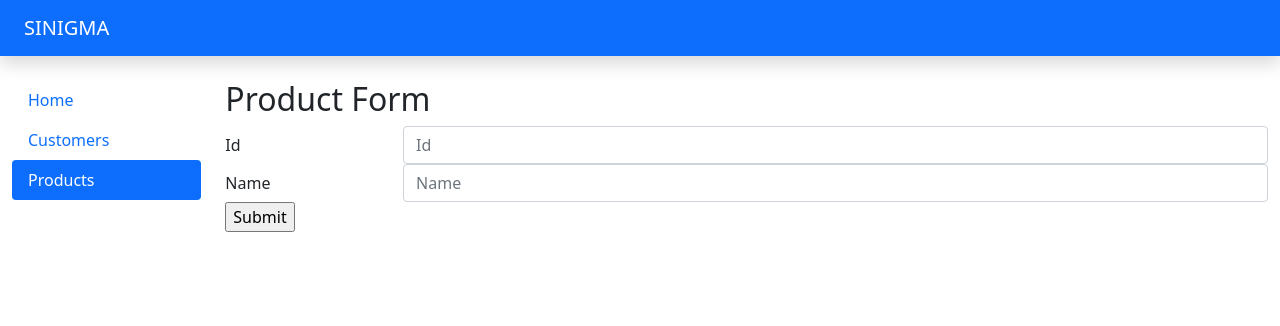
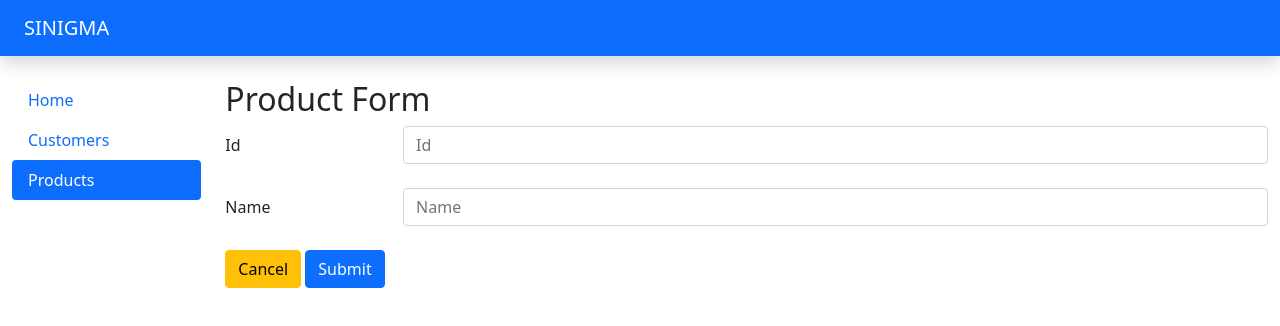
Before and after one commit to tikayesi/sinigma-app, a React (Create React App) app: page /products/form in a window 1280 px wide. Shown: the top 326 px of the page. Built offline with nearby package versions, Linux system fonts and the light colour scheme.

Commit message:
[IMPROVE] tidyup ui

```diff
--- a/src/src/components/product/component/ProductForm.js
+++ b/src/src/components/product/component/ProductForm.js
@@ -51,6 +51,7 @@ function ProductForm (props){
                 onChange={e => handleChangeId(e)}/>
                 </div>
             </div>
+            <br></br>
             <div className="form-group row">
                 <label htmlFor="inputName" className="col-sm-2 col-form-label">Name</label>
                 <div className="col-sm-10">
@@ -59,7 +60,9 @@ function ProductForm (props){
                 onChange={e => handleChangeName(e)}/>
                 </div>
             </div>
-            <input type="submit" value="Submit" onClick={(e) => params.id ? handleUpdate(e) : handleSubmit(e)}/>
+            <br></br>
+            <Link to={"/products"}><button className="btn btn-warning">Cancel</button></Link> {' '}
+            <input className="btn btn-primary" type="submit" value="Submit" onClick={(e) => params.id ? handleUpdate(e) : handleSubmit(e)}/>
                     {/* <label>
                     Id:
                     <input type="text" name="id" value={newId}
--- a/src/src/components/product/component/ProductList.js
+++ b/src/src/components/product/component/ProductList.js
@@ -23,7 +23,7 @@ class ProductList extends Component{
                 <td>{index + 1}</td>
                 <td>{product.id}</td>
                 <td>{product.name}</td>
-                <td> <Link to={"form/" + index}><button type="button" className="btn btn-warning btn-sm">Update</button></Link>
+                <td> <Link to={"form/" + index}><button type="button" className="btn btn-warning btn-sm">Update</button></Link> {' '}
                     <button value={index} onClick={(e) => this.handleDelete(e)} type="button" className="btn btn-danger btn-sm">Delete</button>
                 </td>
             </tr>
```
